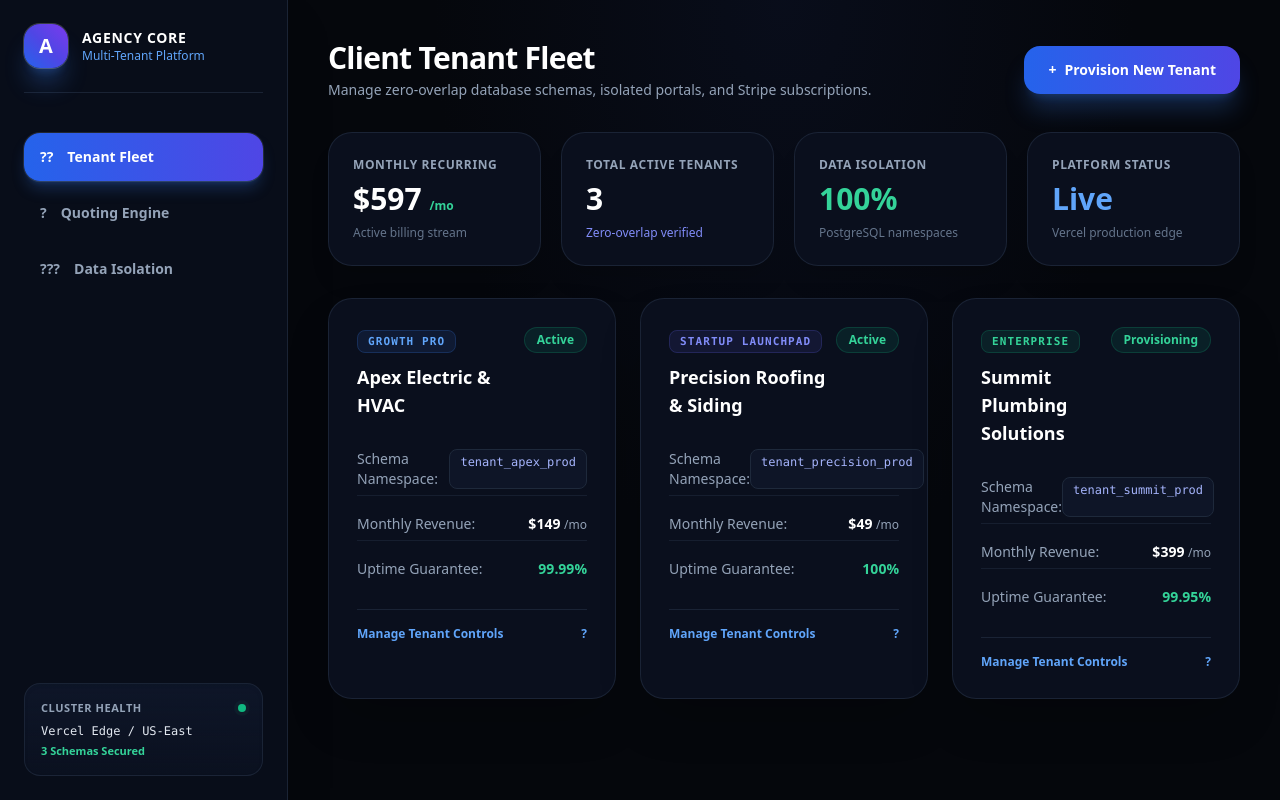
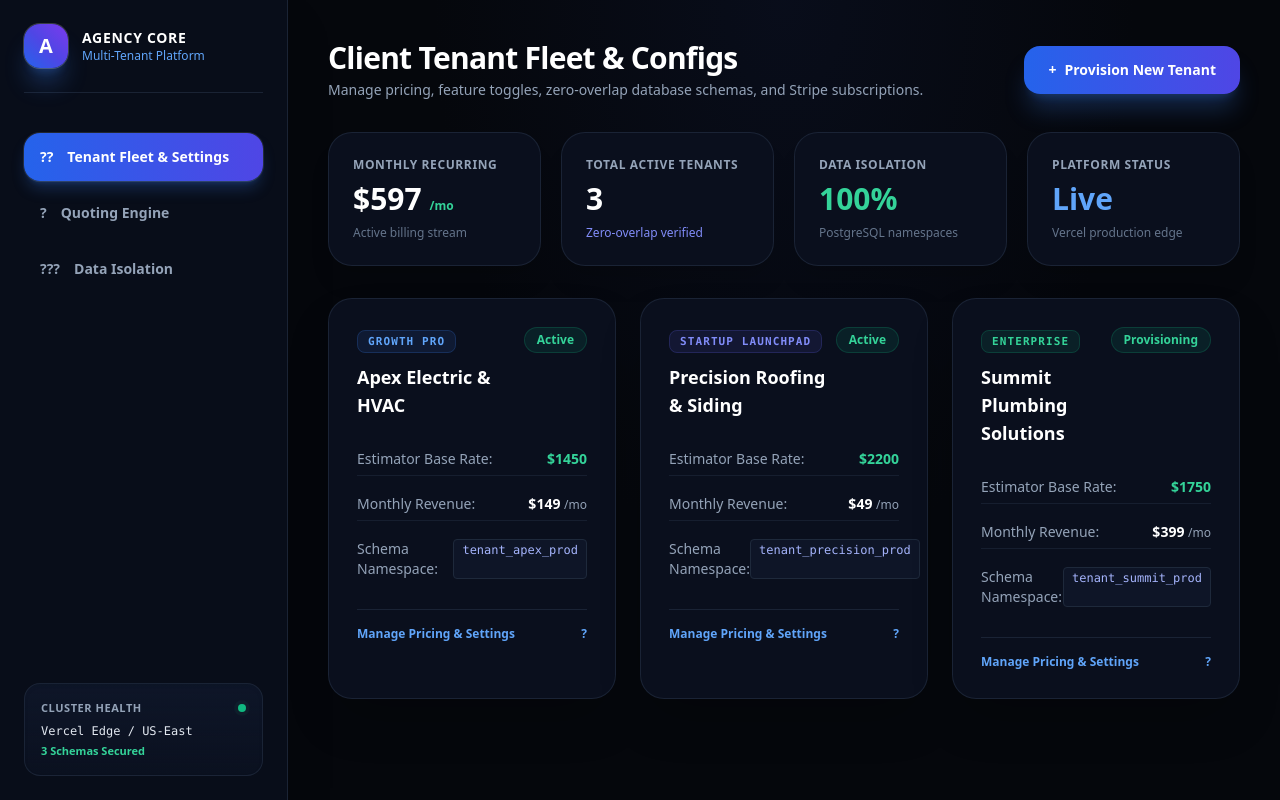
Before and after one commit to lunacylife/agency-core-platform, a React (Vite) app: page / in a window 1280 px wide. Built offline with nearby package versions, Linux system fonts and the light colour scheme.

Commit message:
Add full client configuration and pricing management controls

```diff
--- a/src/layouts/AgencyMasterDashboard.jsx
+++ b/src/layouts/AgencyMasterDashboard.jsx
@@ -1,9 +1,55 @@
 import React, { useState } from 'react';
 
 export default function AgencyMasterDashboard() {
-  const [selectedClient, setSelectedClient] = useState(null);
   const [activeTab, setActiveTab] = useState('overview');
   const [isProvisioningOpen, setIsProvisioningOpen] = useState(false);
+  const [selectedClient, setSelectedClient] = useState(null);
+
+  // Editable Client Fleet State
+  const [clients, setClients] = useState([
+    {
+      id: 1,
+      name: 'Apex Electric & HVAC',
+      tier: 'Growth Pro',
+      status: 'Active',
+      mrr: 149,
+      schema: 'tenant_apex_prod',
+      leads: 42,
+      uptime: '99.99%',
+      badge: 'bg-blue-500/10 text-blue-400 border-blue-500/20',
+      baseRate: 1450,
+      emergencyMultiplier: 1.4,
+      modules: { portal: true, stripe: true, dispatch: true }
+    },
+    {
+      id: 2,
+      name: 'Precision Roofing & Siding',
+      tier: 'Startup Launchpad',
+      status: 'Active',
+      mrr: 49,
+      schema: 'tenant_precision_prod',
+      leads: 18,
+      uptime: '100%',
+      badge: 'bg-indigo-500/10 text-indigo-400 border-indigo-500/20',
+      baseRate: 2200,
+      emergencyMultiplier: 1.5,
+      modules: { portal: true, stripe: false, dispatch: true }
+    },
+    {
+      id: 3,
+      name: 'Summit Plumbing Solutions',
+      tier: 'Enterprise',
+      status: 'Provisioning',
+      mrr: 399,
+      schema: 'tenant_summit_prod',
+      leads: 64,
+      uptime: '99.95%',
+      badge: 'bg-emerald-500/10 text-emerald-400 border-emerald-500/20',
+      baseRate: 1750,
+      emergencyMultiplier: 1.3,
+      modules: { portal: true, stripe: true, dispatch: true }
+    }
+  ]);
 
   // New Tenant Form State
   const [newClientName, setNewClientName] = useState('');
@@ -11,11 +57,24 @@ export default function AgencyMasterDashboard() {
   const [provisionLogs, setProvisionLogs] = useState([]);
   const [isProvisioning, setIsProvisioning] = useState(false);
 
-  const [clients, setClients] = useState([
-    { id: 1, name: 'Apex Electric & HVAC', tier: 'Growth Pro', status: 'Active', mrr: 149, schema: 'tenant_apex_prod', leads: 42, uptime: '99.99%', badge: 'bg-blue-500/10 text-blue-400 border-blue-500/20' },
-    { id: 2, name: 'Precision Roofing & Siding', tier: 'Startup Launchpad', status: 'Active', mrr: 49, schema: 'tenant_precision_prod', leads: 18, uptime: '100%', badge: 'bg-indigo-500/10 text-indigo-400 border-indigo-500/20' },
-    { id: 3, name: 'Summit Plumbing Solutions', tier: 'Enterprise', status: 'Provisioning', mrr: 399, schema: 'tenant_summit_prod', leads: 64, uptime: '99.95%', badge: 'bg-emerald-500/10 text-emerald-400 border-emerald-500/20' }
-  ]);
+  // Estimator Preview State
+  const [projectType, setProjectType] = useState('hvac');
+  const [urgency, setUrgency] = useState('standard');
+  const [addons, setAddons] = useState({ portal: true, stripe: true, dispatch: true });
+
+  const calculateEstimate = () => {
+    let base = projectType === 'hvac' ? 1450 : projectType === 'roofing' ? 2200 : 1750;
+    if (urgency === 'emergency') base *= 1.4;
+    if (addons.portal) base += 450;
+    if (addons.stripe) base += 300;
+    if (addons.dispatch) base += 600;
+    return base;
+  };
+
+  const handleUpdateClientConfig = (updatedClient) => {
+    setClients(prev => prev.map(c => c.id === updatedClient.id ? updatedClient : c));
+    setSelectedClient(updatedClient);
+  };
 
   const handleProvisionTenant = (e) => {
     e.preventDefault();
@@ -43,7 +102,10 @@ export default function AgencyMasterDashboard() {
         schema: `tenant_${slug}_prod`,
         leads: 0,
         uptime: '100%',
-        badge: 'bg-emerald-500/10 text-emerald-400 border-emerald-500/20'
+        badge: 'bg-emerald-500/10 text-emerald-400 border-emerald-500/20',
+        baseRate: 1500,
+        emergencyMultiplier: 1.4,
+        modules: { portal: true, stripe: true, dispatch: true }
       };
       setClients(prev => [newTenant, ...prev]);
       setIsProvisioning(false);
@@ -74,7 +136,7 @@ export default function AgencyMasterDashboard() {
               onClick={() => setActiveTab('overview')}
               className={`w-full flex items-center gap-3.5 px-4 py-3.5 rounded-2xl font-bold text-sm transition-all duration-200 ${activeTab === 'overview' ? 'bg-gradient-to-r from-blue-600 to-indigo-600 text-white shadow-lg shadow-blue-500/25 ring-1 ring-white/10' : 'text-slate-400 hover:bg-slate-800/50 hover:text-slate-200'}`}
             >
-              <span>??</span> Tenant Fleet
+              <span>??</span> Tenant Fleet & Settings
             </button>
             <button
               onClick={() => setActiveTab('estimator')}
@@ -112,8 +174,8 @@ export default function AgencyMasterDashboard() {
 
             <div className="flex justify-between items-center">
               <div>
-                <h2 className="text-3xl font-black tracking-tight text-white">Client Tenant Fleet</h2>
-                <p className="text-sm text-slate-400 mt-1">Manage zero-overlap database schemas, isolated portals, and Stripe subscriptions.</p>
+                <h2 className="text-3xl font-black tracking-tight text-white">Client Tenant Fleet & Configs</h2>
+                <p className="text-sm text-slate-400 mt-1">Manage pricing, feature toggles, zero-overlap database schemas, and Stripe subscriptions.</p>
               </div>
               <button
                 onClick={() => setIsProvisioningOpen(true)}
@@ -170,64 +232,122 @@ export default function AgencyMasterDashboard() {
 
                   <div className="space-y-3 my-6 text-sm">
                     <div className="flex justify-between py-1.5 border-b border-slate-800/60">
-                      <span className="text-slate-400">Schema Namespace:</span>
-                      <code className="text-xs text-indigo-300 font-mono bg-slate-900/80 px-2.5 py-1 rounded-lg border border-slate-800">{client.schema}</code>
+                      <span className="text-slate-400">Estimator Base Rate:</span>
+                      <span className="font-bold text-emerald-400">${client.baseRate}</span>
                     </div>
                     <div className="flex justify-between py-1.5 border-b border-slate-800/60">
                       <span className="text-slate-400">Monthly Revenue:</span>
                       <span className="font-bold text-white">${client.mrr} <span className="text-xs text-slate-400 font-normal">/mo</span></span>
                     </div>
                     <div className="flex justify-between py-1.5">
-                      <span className="text-slate-400">Uptime Guarantee:</span>
-                      <span className="text-emerald-400 font-semibold">{client.uptime}</span>
+                      <span className="text-slate-400">Schema Namespace:</span>
+                      <code className="text-xs text-indigo-300 font-mono bg-slate-900/80 px-2 py-0.5 rounded border border-slate-800">{client.schema}</code>
                     </div>
                   </div>
 
                   <div className="flex items-center justify-between pt-4 border-t border-slate-800/80 text-xs font-bold text-blue-400 group-hover:translate-x-1 transition-transform">
-                    <span>Manage Tenant Controls</span>
+                    <span>Manage Pricing & Settings</span>
                     <span>?</span>
                   </div>
                 </div>
               ))}
             </div>
 
-            {/* Selected Client Inspection Drawer */}
+            {/* Selected Client Full Configuration & Pricing Editor */}
             {selectedClient && (
-              <div className="p-8 rounded-3xl bg-gradient-to-br from-[#0a0f1d] via-[#0a0f1d] to-blue-950/30 border border-blue-500/50 shadow-2xl relative overflow-hidden animate-fadeIn">
-                <div className="flex justify-between items-start mb-6">
+              <div className="p-8 rounded-3xl bg-gradient-to-br from-[#0a0f1d] via-[#0a0f1d] to-blue-950/30 border border-blue-500/50 shadow-2xl relative overflow-hidden animate-fadeIn space-y-6">
+                <div className="flex justify-between items-start border-b border-slate-800 pb-4">
                   <div>
-                    <span className="text-xs uppercase font-mono text-blue-400 font-bold tracking-wider">Active Tenant Inspection</span>
+                    <span className="text-xs uppercase font-mono text-blue-400 font-bold tracking-wider">Tenant Configuration & Pricing Editor</span>
                     <h3 className="text-2xl font-black text-white mt-1">{selectedClient.name}</h3>
-                    <p className="text-xs font-mono text-slate-400 mt-1">Database Schema: <span className="text-emerald-400 font-bold">{selectedClient.schema}</span></p>
+                    <p className="text-xs font-mono text-slate-400 mt-1">Schema: <span className="text-emerald-400 font-bold">{selectedClient.schema}</span></p>
                   </div>
                   <button onClick={() => setSelectedClient(null)} className="h-9 w-9 rounded-2xl bg-slate-800 hover:bg-slate-700 text-slate-300 flex items-center justify-center text-sm font-bold transition">?</button>
                 </div>
 
-                <div className="grid grid-cols-1 md:grid-cols-4 gap-4 mb-8">
-                  <div className="p-5 rounded-2xl bg-slate-900/80 border border-slate-800 shadow-lg">
-                    <div className="text-xs text-slate-400 mb-1 font-medium">Subscription Tier</div>
-                    <div className="text-lg font-extrabold text-white">{selectedClient.tier}</div>
+                <div className="grid grid-cols-1 md:grid-cols-3 gap-6">
+                  {/* Price & Rate Adjustments */}
+                  <div className="p-5 rounded-2xl bg-slate-900/80 border border-slate-800 space-y-4">
+                    <h4 className="text-xs font-mono uppercase tracking-wider text-blue-400 font-bold">Pricing & Subscription</h4>
+                    <div>
+                      <label className="block text-xs text-slate-400 mb-1">Monthly SaaS Fee ($/mo)</label>
+                      <input
+                        type="number"
+                        value={selectedClient.mrr}
+                        onChange={(e) => handleUpdateClientConfig({...selectedClient, mrr: Number(e.target.value)} )}
+                        className="w-full bg-slate-950 border border-slate-800 rounded-xl px-3 py-2 text-white font-bold text-sm focus:outline-none focus:border-blue-500"
+                      />
+                    </div>
+                    <div>
+                      <label className="block text-xs text-slate-400 mb-1">Estimator Base Rate ($)</label>
+                      <input
+                        type="number"
+                        value={selectedClient.baseRate}
+                        onChange={(e) => handleUpdateClientConfig({...selectedClient, baseRate: Number(e.target.value)} )}
+                        className="w-full bg-slate-950 border border-slate-800 rounded-xl px-3 py-2 text-white font-bold text-sm focus:outline-none focus:border-blue-500"
+                      />
+                    </div>
                   </div>
-                  <div className="p-5 rounded-2xl bg-slate-900/80 border border-slate-800 shadow-lg">
-                    <div className="text-xs text-slate-400 mb-1 font-medium">Stripe Billing</div>
-                    <div className="text-lg font-extrabold text-emerald-400">${selectedClient.mrr} <span className="text-xs text-slate-400 font-normal">/mo</span></div>
+
+                  {/* Multipliers & Rules */}
+                  <div className="p-5 rounded-2xl bg-slate-900/80 border border-slate-800 space-y-4">
+                    <h4 className="text-xs font-mono uppercase tracking-wider text-blue-400 font-bold">Quoting Rules</h4>
+                    <div>
+                      <label className="block text-xs text-slate-400 mb-1">Emergency Multiplier (e.g. 1.4x)</label>
+                      <input
+                        type="number"
+                        step="0.1"
+                        value={selectedClient.emergencyMultiplier}
+                        onChange={(e) => handleUpdateClientConfig({...selectedClient, emergencyMultiplier: Number(e.target.value)} )}
+                        className="w-full bg-slate-950 border border-slate-800 rounded-xl px-3 py-2 text-white font-bold text-sm focus:outline-none focus:border-blue-500"
+                      />
+                    </div>
+                    <div className="pt-2 text-xs text-slate-400">
+                      Changes instantly update isolated database config table for <code className="text-indigo-300">{selectedClient.schema}</code>.
+                    </div>
                   </div>
-                  <div className="p-5 rounded-2xl bg-slate-900/80 border border-slate-800 shadow-lg">
-                    <div className="text-xs text-slate-400 mb-1 font-medium">Captured Leads</div>
-                    <div className="text-lg font-extrabold text-white">{selectedClient.leads} leads</div>
-                  </div>
-                  <div className="p-5 rounded-2xl bg-slate-900/80 border border-slate-800 shadow-lg">
-                    <div className="text-xs text-slate-400 mb-1 font-medium">Partition Status</div>
-                    <div className="text-lg font-extrabold text-emerald-400">Encrypted / Secure</div>
+
+                  {/* Feature Toggles */}
+                  <div className="p-5 rounded-2xl bg-slate-900/80 border border-slate-800 space-y-4">
+                    <h4 className="text-xs font-mono uppercase tracking-wider text-blue-400 font-bold">Feature Toggles</h4>
+                    <div className="space-y-2 text-xs">
+                      <label className="flex items-center justify-between cursor-pointer">
+                        <span className="text-slate-300">Client Portal</span>
+                        <input
+                          type="checkbox"
+                          checked={selectedClient.modules.portal}
+                          onChange={(e) => handleUpdateClientConfig({...selectedClient, modules: {...selectedClient.modules, portal: e.target.checked}})}
+                          className="accent-blue-600 h-4 w-4"
+                        />
+                      </label>
+                      <label className="flex items-center justify-between cursor-pointer">
+                        <span className="text-slate-300">Stripe Checkout</span>
+                        <input
+                          type="checkbox"
+                          checked={selectedClient.modules.stripe}
+                          onChange={(e) => handleUpdateClientConfig({...selectedClient, modules: {...selectedClient.modules, stripe: e.target.checked}})}
+                          className="accent-blue-600 h-4 w-4"
+                        />
+                      </label>
+                      <label className="flex items-center justify-between cursor-pointer">
+                        <span className="text-slate-300">Job Dispatch Queue</span>
+                        <input
+                          type="checkbox"
+                          checked={selectedClient.modules.dispatch}
+                          onChange={(e) => handleUpdateClientConfig({...selectedClient, modules: {...selectedClient.modules, dispatch: e.target.checked}})}
+                          className="accent-blue-600 h-4 w-4"
+                        />
+                      </label>
+                    </div>
                   </div>
                 </div>
 
-                <div className="flex flex-wrap gap-4">
-                  <button className="bg-blue-600 hover:bg-blue-500 text-white px-6 py-3.5 rounded-2xl font-bold text-sm shadow-xl shadow-blue-500/25 transition">
-                    Launch Client Portal
+                <div className="flex gap-4 pt-4 border-t border-slate-800">
+                  <button className="bg-emerald-600 hover:bg-emerald-500 text-white px-6 py-3 rounded-2xl font-bold text-sm shadow-lg transition">
+                    Save & Push to Vercel Edge
                   </button>
-                  <button className="bg-slate-800 hover:bg-slate-700 text-slate-200 px-6 py-3.5 rounded-2xl font-bold text-sm border border-slate-700 transition">
-                    Sync Stripe Webhooks
+                  <button className="bg-slate-800 hover:bg-slate-700 text-slate-300 px-6 py-3 rounded-2xl font-bold text-sm transition">
+                    Sync Stripe Billing
                   </button>
                 </div>
               </div>
```
Also changed, not shown: 5 other files (tests, documents, lock files or other folders).
